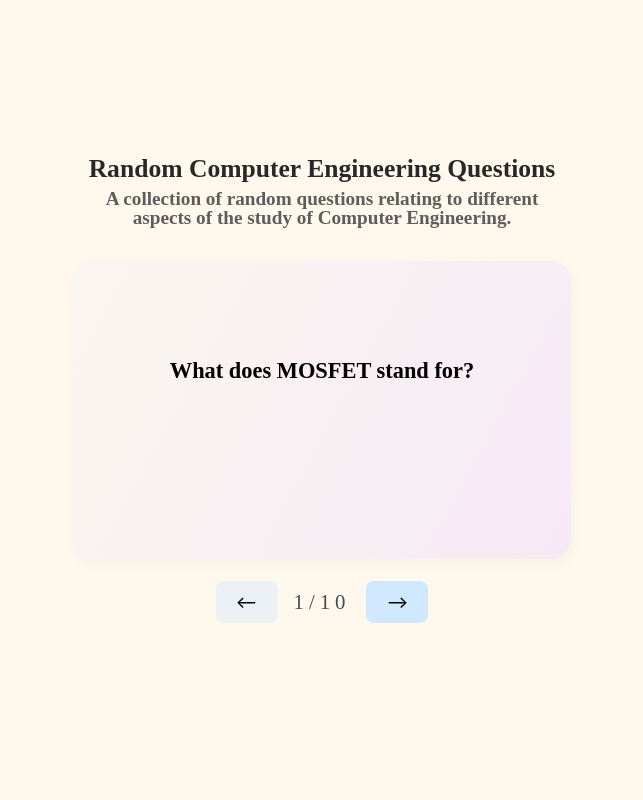
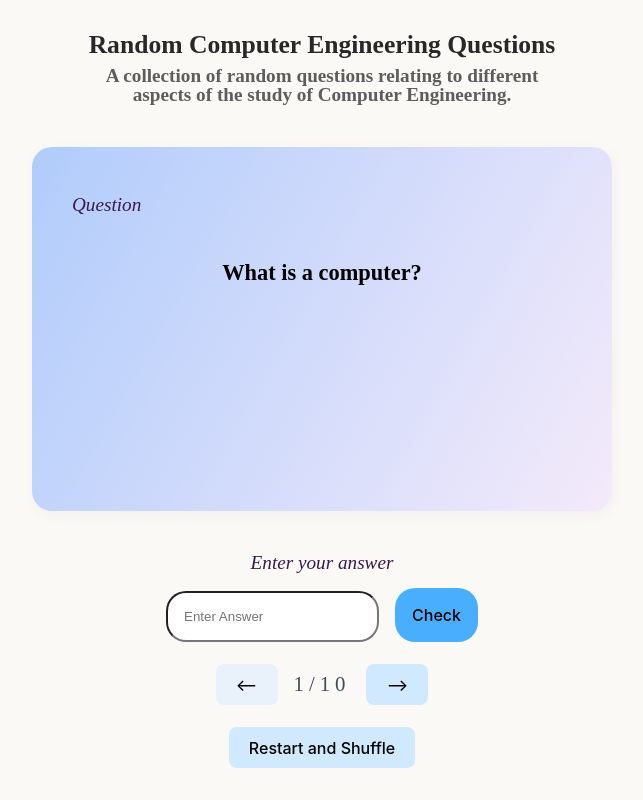
Before and after one commit to BoringLily/Lily-Web102-FlashCards, a React (Vite) app: page / in a window 1280 px wide. Shown: the whole page, without its empty margins (318-961 px from the left). Built offline with nearby package versions, Linux system fonts and the light colour scheme.

Commit message:
finished part 2

```diff
--- a/src/App.css
+++ b/src/App.css
@@ -6,7 +6,7 @@
 }
 
 body {
-  background-color: #fff8ed;
+  background-color: #faf9f6;
 }
 
 .App {
@@ -45,100 +45,56 @@ body {
 }
 
 .card {
+  background-color: transparent;
+  perspective: 1000px;
+}
+
+.flip_card{
+  box-shadow: 2px 4px 15px #0000000a;
   position: relative;
+  top: 0px;
+  left: 0px;
+
+  width: 500px;
+  height: 300px;
+
+  transition: transform 0.8s;
+  transform-style: preserve-3d;
+
   display: flex;
   flex-direction: column;
   flex-wrap: wrap;
   align-content: top;
 
-  background-color: #00000000;
+  padding: 2rem 2.5rem;
 
   border-radius: 20px;
-
-  padding: 1rem 2rem;
-
-  width: 500px;
-  height: 300px;
-
+  background: rgb(231,240,255);
+  background: linear-gradient(119deg, rgba(117, 168, 255, 0.554) 0%, rgba(237,218,255,0.4864320728291317) 100%);
 }
 
-.flip_card{
-  perspective: 1000px;
-  box-shadow: 2px 4px 15px #0000000a;
-  position: absolute;
-  top: 0px;
-  left: 0px;
+.card_front, .card_back {
   width: 100%;
   height: 100%;
-  border-radius: 20px;
-  background-color: rgb(250, 252, 253);
-  background: rgb(231,240,255);
-  background: linear-gradient(119deg, rgba(231,240,255,0.19511554621848737) 0%, rgba(237,218,255,0.4864320728291317) 100%);
+  -webkit-backface-visibility: hidden; /* Safari */
+  backface-visibility: hidden;
+}
+
+.card_back{
+  transform: rotateY(180deg);
 }
 
 .card_front{
-  transition: transform 1s;
-  transform-style: preserve-3d;
   transform: rotateY(0deg);
 }
 
-.card_back{
-  transition: transform 1s;
-  transform-style: preserve-3d;
-  transform: rotateY(-180deg);
-  animation: cardFlip 1s;
+.showFlip{
+  /* transition: transform 0.8s; */
+  transform: rotateY(180deg);
 }
 
-.card:focus.card:focus-visible > .card_side{
-  opacity: 1;
-  animation: fadeIn 1s;
-}
-
-.card_side.text_fade_in{
-  display: block;
-}
-
-.card_side.text_fade_out{
-  animation-delay: .5s;
-  opacity: 0;
-  animation: fadeIn 1s;
-}
-
-
-@keyframes cardFlip{
-  0% {transform: rotateY(0deg); }
-  10% {transform: rotateY(0deg); }
-  15% {transform: rotateY(10deg);}
-  80% {transform: rotateY(170deg);}
-  85% {transform: rotateY(180deg); }
-  100% {transform: rotateY(180deg); }
-}
-
-@keyframes fadeIn{
-  0% { opacity: 0; }
-  1% { opacity: 0;}
-  5% {opacity: 0;}
-  10% {opacity: 0;}
-  85%{ opacity: 0;}
-  90% {opacity: 0.3;}
-  95% {opacity: 0.8;}
-  100% { opacity: 1;}
-}
-
-@keyframes fadeIn2{
-  0% { color: #3a1a4b00; }
-  100% { color: #3a1a4bff; }
-}
-
-@keyframes fadeInFront{
-  0% { opacity: 1;}
-  1% { opacity: 0.1;}
-  5% {opacity: 0;}
-  10% {opacity: 0;}
-  85%{ opacity: 0;}
-  90% {opacity: 0.3;}
-  95% {opacity: 0.8;}
-  100% { opacity: 1; }
+.card_hide{
+  display: none;
 }
 
 .card_side{
@@ -148,17 +104,12 @@ body {
   font-weight: 400;
   font-size: 1.2rem;
   line-height: 100%;
-  color: #3a1a4b00;
-
-  opacity: 0;
-  transition: opacity 1s;
+  color: #3a1a4b;
   justify-self: left;
   text-align: left;
 
   padding: 1rem 0px;
   margin-bottom: 1rem;
-
-  z-index: 2;
 }
 
 .card_content{
@@ -172,9 +123,34 @@ body {
   text-align: center;
   padding: 1rem 0px;
 
-  z-index: 2;
+  color: #000000;
+}
 
-  color: #000000;
+.answer_title{
+  width: 100%;
+  font-family: 'Nunito';
+  font-style: italic;
+  font-weight: 400;
+  font-size: 1.2rem;
+  line-height: 100%;
+  color: #3a1a4b;
+  justify-self: center;
+  text-align: center;
+
+  padding: 1rem 0px;
+  margin-top: 1rem;
+}
+
+.answer_box{
+  border-radius: 20px;
+  padding: 1rem;
+}
+
+.check_answer_button{
+  border-radius: 20px;
+  background-color: rgb(74, 174, 255);
+  margin-left: 1rem;
+  padding: 1rem;
 }
 
 #card_nav {
--- a/src/App.jsx
+++ b/src/App.jsx
@@ -14,29 +14,31 @@ function randomize(array) {
   return array;
 }
 
-const cardStack = randomize(flashCards[0].stackCard);
-
 function App() {
   const [cardNumber, setCardNumber] = useState(0);
-  // const [cardStack, setCardStack] = useState();
-  const [currentCard, setCurrentCard] = useState(cardStack[0]);
-  // const [nextCardRandom, setNextCardRandom] = useState(true);
+  const [cardStack, setCardStack] = useState(flashCards[0].stackCard);
   const [cardAnswer, setCardAnswer] = useState(false);
-
-  // let cardStack = flashCards[0].stackCard;
+  const [userInput, setUserInput] = useState("");
+  const [userAnswer, setUserAnswer] = useState(-1)
 
   const maxCards = cardStack.length;
 
-  console.log(cardStack, cardNumber+1)
+  const handleShowAnswer = () => { setCardAnswer(!cardAnswer); }
 
-  const handleShowAnswer = () => { setCardAnswer(!cardAnswer); }
+  const handleShuffle = () => {
+    setCardStack(randomize(flashCards[0].stackCard));
+    setCardNumber(0);
+    setCardAnswer(false);
+    setUserInput("");
+    setUserAnswer(-1);
+  }
 
   const handleNextCard = () => {
     if (cardNumber + 1 < maxCards) {
       setCardNumber(cardNumber + 1);
       setCardAnswer(false);
-
-
+      setUserInput("");
+      setUserAnswer(-1);
     }
     else {
       console.log("This is the end.")
@@ -45,14 +47,30 @@ function App() {
 
   const handlePrevCard = () => {
     if (cardNumber > 0) {
-
       setCardNumber(cardNumber - 1);
       setCardAnswer(false);
-
+      setUserInput("");
+      setUserAnswer(-1);
     }
     else {
       console.log("This is the beginning.");
     }
+  };
+
+  const handleCheckAnswer = () => {
+    let answer = cardStack[cardNumber].answer.toLowerCase().split(" ");
+    let userAnswer = userInput.toLowerCase();
+    let match = 0;
+
+    answer.forEach((element)=>{
+    if(userAnswer.includes(element))
+    {
+      match += 1;
+    }
+    })
+
+      console.log(match, answer.length, match/answer.length * 100);
+      setUserAnswer(match/answer.length*100);
   };
 
   return (
@@ -60,18 +78,33 @@ function App() {
 
       <div className='card_set_title'>{flashCards[0].stackTitle}</div>
       <div className='card_set_description'>{flashCards[0].stackDescription}</div>
-      <button className="card" onClick={handleShowAnswer} >
-        <div className={"flip_card "+ (cardAnswer ? "card_back":"card_front")}></div>
-        <div className='card_side '>{cardAnswer ? "Answer" : "Question"}</div>
-        <div className='card_content'>{cardAnswer ? cardStack[cardNumber].answer : cardStack[cardNumber].question}</div>
+
+      <button className="card" onClick={handleShowAnswer}>
+        <div className={'flip_card'+(cardAnswer?" showFlip":"")}>
+          <div className={'card_front' +(cardAnswer?" card_hide":"")}>
+            <div className='card_side'>Question</div>
+            <div className='card_content'>{cardStack[cardNumber].question}</div>
+          </div>
+
+          <div className={'card_back' +(!cardAnswer?" card_hide":"")}>
+            <div className='card_side'>Answer</div>
+            <div className='card_content'>{cardStack[cardNumber].answer}</div>
+          </div>
+        </div>
       </button>
+
+      <div id="AnswerInput">
+      <div className='answer_title' >{(userAnswer>-1?`Your answer is ${userAnswer}% correct`:"Enter your answer")}</div>
+        <input className="answer_box" type="text" placeholder="Enter Answer" value={userInput} onChange={(event)=>{setUserInput(event.target.value); setUserAnswer(-1)}} />
+        <button className="check_answer_button" onClick={handleCheckAnswer}>Check</button>
+      </div>
 
       <div id="card_nav">
         <button onClick={handlePrevCard} className={"card_nav_button " + (cardNumber > 0 ? "" : "button_inactive")}> {"<--"} </button>
         <div id='card_count'>{cardNumber + 1}/{maxCards}</div>
         <button onClick={handleNextCard} className={"card_nav_button " + (cardNumber + 1 < maxCards ? "" : "button_inactive")}>{"-->"} </button>
       </div>
-
+      <button className='card_nav_button' onClick={handleShuffle}>Restart and Shuffle</button>
     </div>
   )
 }
--- a/src/flashCardList.js
+++ b/src/flashCardList.js
@@ -9,43 +9,43 @@ const flashCardList = `[
         [
             {
                 "question": "What is a computer?",
-                "answer": "An electronic device for storing and processing data, typically in binary form, according to instructions given to it in a variable program."
+                "answer": "An electronic device for storing and processing data."
             },
             {
-                "question": "What is a CPU?",
-                "answer": "A Central Procesing Unit is a digital circuit that fetches, decodes and executes instructions."
+                "question": "What does CPU stand for?",
+                "answer": "Central Processing Unit"
             },
             {
-                "question": "Computer Architecture",
-                "answer": "In computer engineering, computer architecture is a description of the structure of a computer system made from component parts. It can sometimes be a high-level description that ignores details of the implementation."
+                "question": "What is Computer Architecture?",
+                "answer": "A description of the structure of a computer system made from component parts."
             },
             {
-                "question": "what is RISC?",
-                "answer": "A reduced instruction set computer (RISC) is a computer architecture designed to simplify the individual instructions given to the computer to accomplish tasks."
+                "question": "What does RISC stand for?",
+                "answer": "Reduced Instruction Set Computer"
             },
             {
-                "question": "What is a CISC architecture?",
-                "answer": "A computer architecture in which single instructions can execute several low-level operations (such as a load from memory, an arithmetic operation, and a memory store) or are capable of multi-step operations or addressing modes within single instructions."
+                "question": "What does CISC stand for?",
+                "answer": "Complex Instruction Set Computer"
             },
             {
-                "question": "Instruction Pipelining",
-                "answer": "Instruction pipelining is a technique for implementing instruction-level parallelism within a single processor."
+                "question": "What is Instruction Pipelining?",
+                "answer": "A technique for implementing instruction-level parallelism within a single processor."
             },
             {
-                "question": "Logic Gate",
+                "question": "What is a Logic Gate?",
                 "answer": "An idealized or physical device that performs a Boolean function, a logical operation performed on one or more binary inputs that produces a single binary output."
             },
             {
                 "question": "What does MOSFET stand for?",
-                "answer": "metal–oxide–semiconductor field-effect transistor."
+                "answer": "Metal–Oxide–Semiconductor Field-Effect Transistor."
             },
             {
                 "question": "What is Boolean Logic?",
                 "answer": "Boolean Logic is a form of algebra that is centered around three simple words known as Boolean Operators: “Or,” “And,” and “Not.” "
             },
             {
-                "question": "The von Neumann architecture",
-                "answer": "A computer architecture that consists of A processing unit (ALU and Registers), A control unit (instruction register and a program counter), Memory (data and instructions), External mass storage, and I/O mechanisms"
+                "question": "What are the elements of a von Neumann architecture",
+                "answer": "Processing unit (ALU and Registers), Control unit (instruction register and a program counter), Memory (data and instructions), External mass storage, and I/O mechanisms"
             }
         ]
     }
```
Also changed, not shown: public/Lily-Web102-Project2_part2.gif (added).
